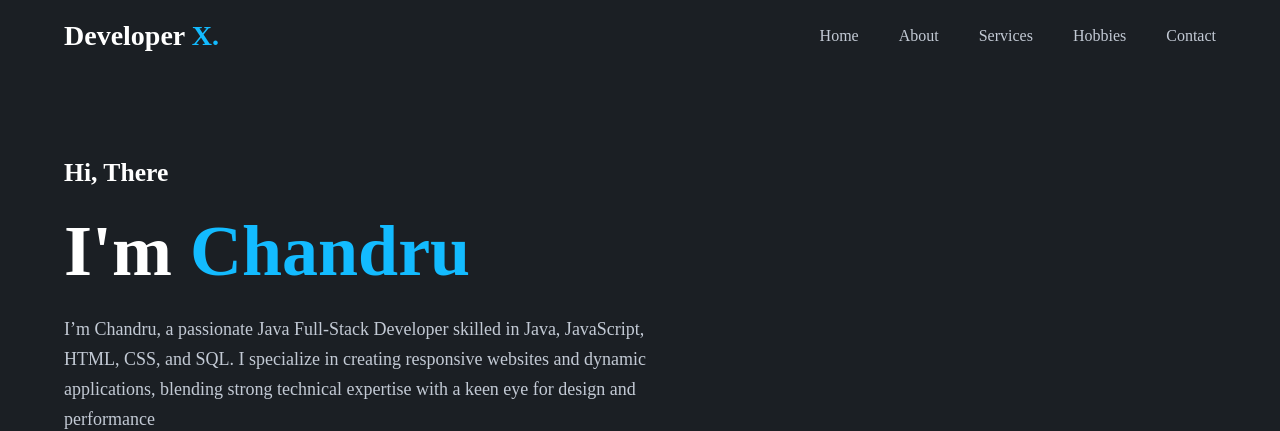
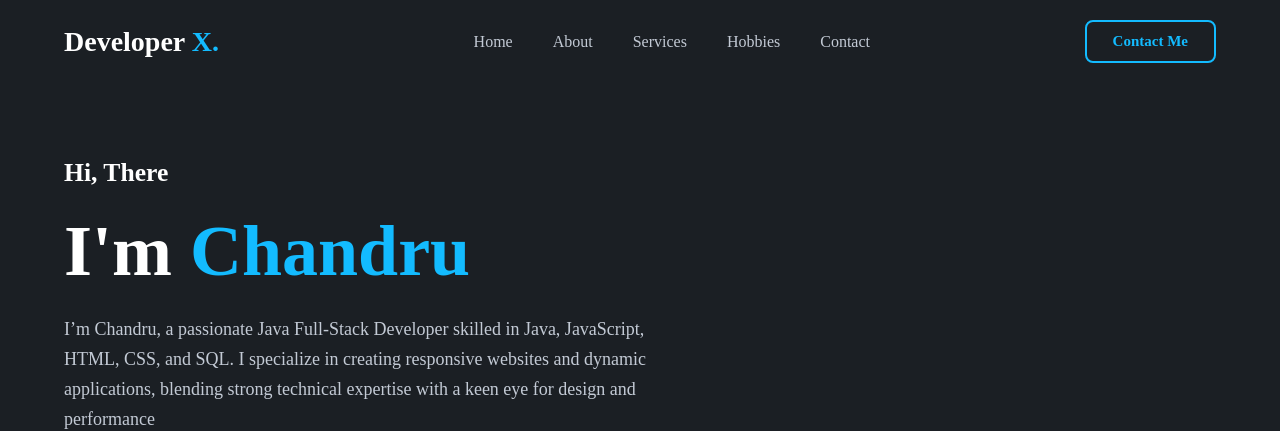
Before and after one commit to Chandru-078/-Chandru-Portfolio, a plain HTML site: page index.html in a window 1280 px wide. Shown: the top 431 px of the page. Drawn offline with nearby package versions, Linux system fonts and the light colour scheme.

Commit message:
Update changes

```diff
--- a/index.html
+++ b/index.html
@@ -32,9 +32,9 @@
 
   </ul>
 
-<!-- <div class="top-btnn">
+<div class="top-btnn">
   <a href="#contact" class="h-btn">Contact Me</a>
-</div> -->
+</div>
 
 </header>
 
```
